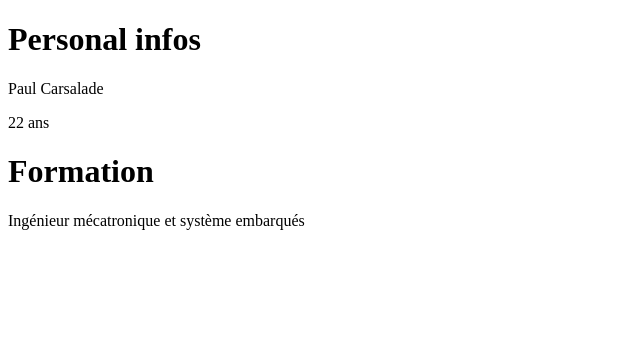
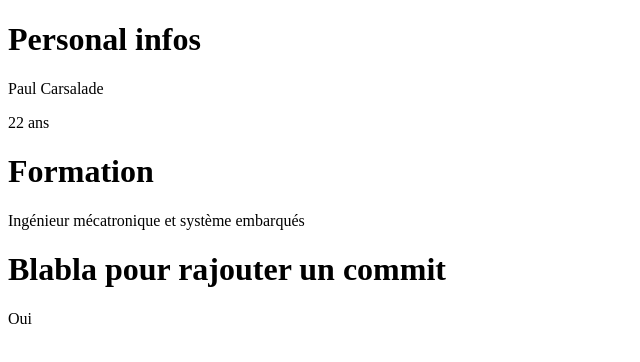
Before and after one commit to GandalfLeGrec/TEST1, a plain HTML site: page index.html in a window 1280 px wide. Shown: the whole page, without its empty margins (0-640 px from the left). Drawn offline with Linux system fonts and the light colour scheme.

Commit message:
Blabla pour commit

```diff
--- a/index.html
+++ b/index.html
@@ -12,5 +12,8 @@
     <h1>Formation</h1>
     <p>Ingénieur mécatronique et système embarqués</p>
 
+    <h1>Blabla pour rajouter un commit</h1>
+    <p>Oui</p>
+
   </body>
 </html>
```
